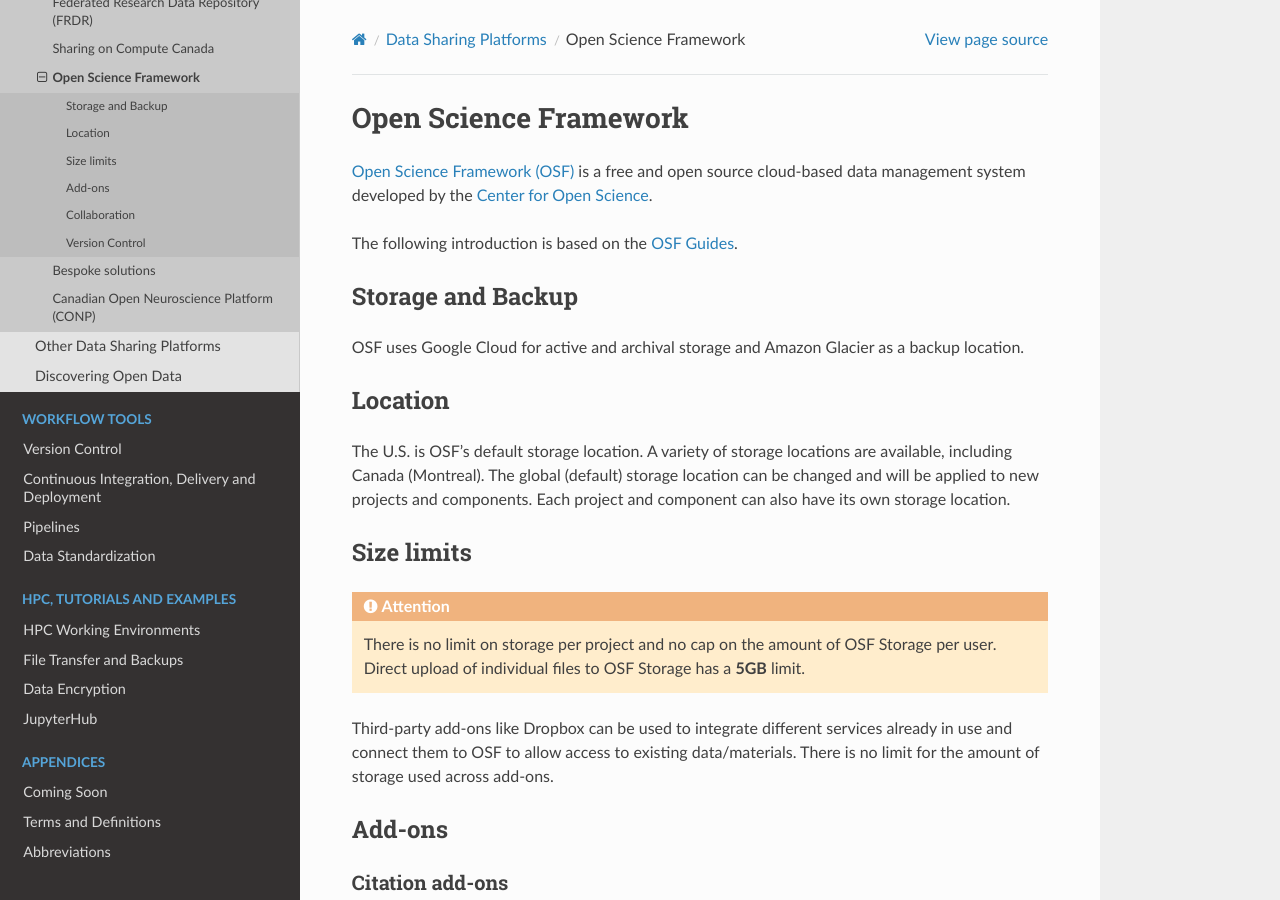
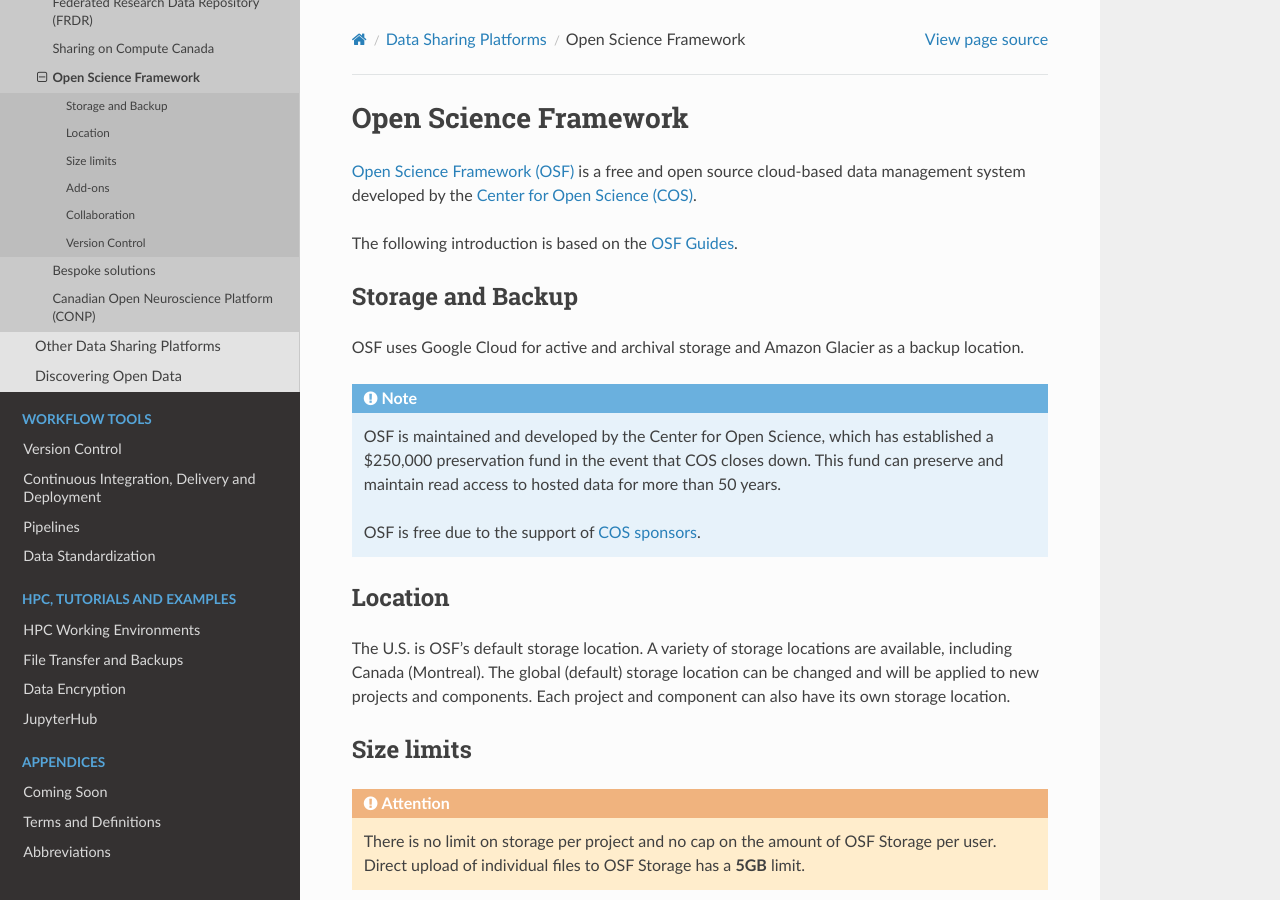
Before and after one commit to ubcbraincircuits/whitepaper, a Sphinx documentation site: the page built from source/data_sharing/open_science_framework.rst, in a window 1280 px wide and 900 px high. Built offline with Sphinx 7.4.7 and the Read the Docs theme 2.0.0, drawn with Linux system fonts in a browser that asks for light colours; pages that are not in the unit, such as notebooks, are missing from menus.

Commit message:
Add note about COS funding

```diff
--- a/source/data_sharing/open_science_framework.rst
+++ b/source/data_sharing/open_science_framework.rst
@@ -1,13 +1,20 @@
 Open Science Framework
 ======================
 `Open Science Framework (OSF) <https://osf.io/>`_ is a free and open source cloud-based data management
-system developed by the `Center for Open Science <https://cos.io/>`_.
+system developed by the `Center for Open Science (COS) <https://cos.io/>`_.
 
 The following introduction is based on the `OSF Guides <https://help.osf.io/hc/en-us>`_.
 
 Storage and Backup
 ------------------
 OSF uses Google Cloud for active and archival storage and Amazon Glacier as a backup location.
+
+.. note::
+	OSF is maintained and developed by the Center for Open Science, which has established a $250,000
+	preservation fund in the event that COS closes down. This fund can preserve and maintain read access
+	to hosted data for more than 50 years.
+
+	OSF is free due to the support of `COS sponsors <https://cos.io/about/our-sponsors/>`_.
 
 Location
 --------
```
